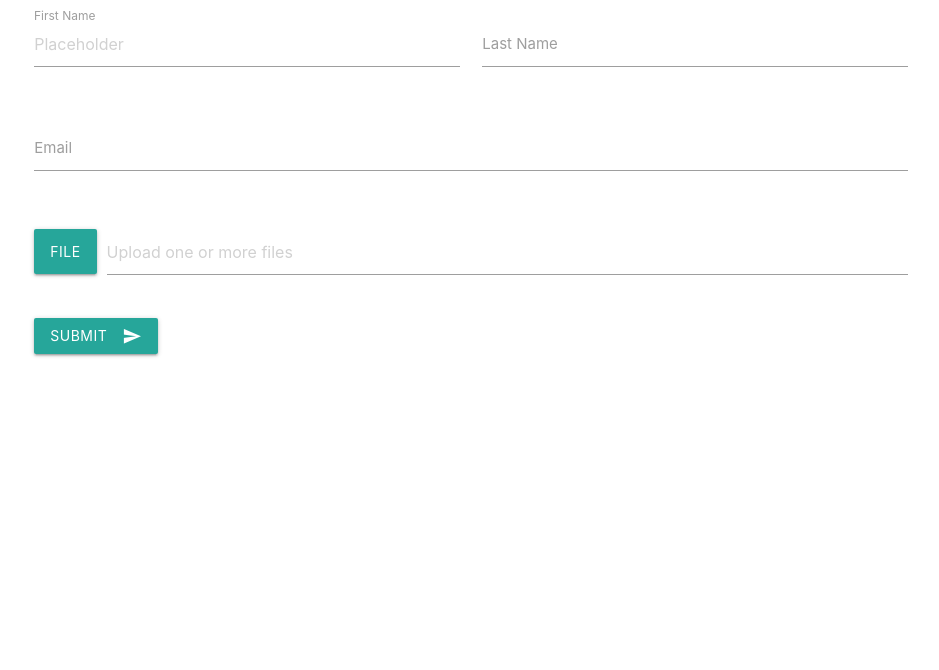
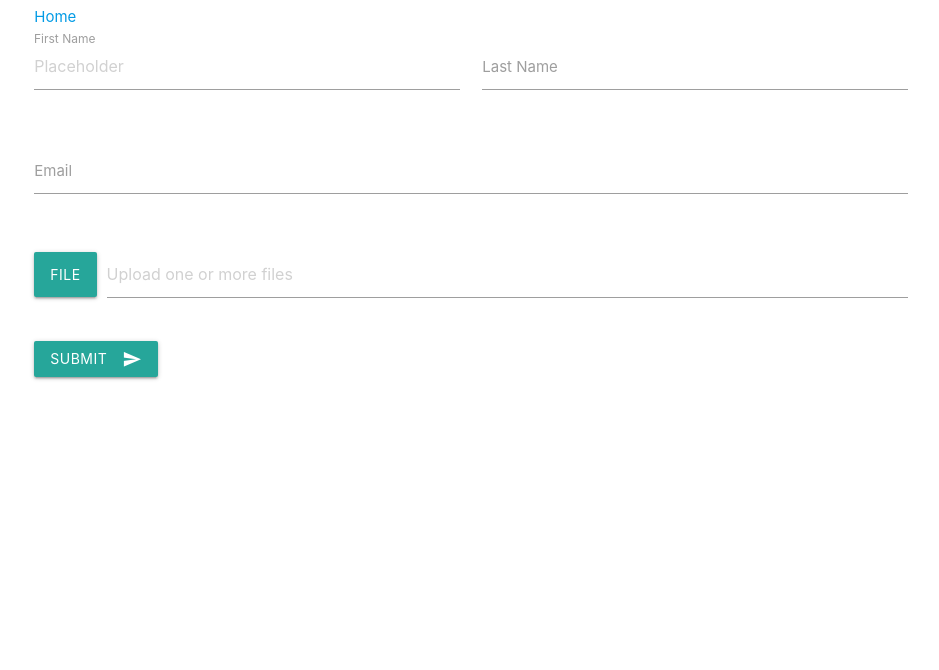
Before and after one commit to jmsherry/file_upload_demo, a website: page public/add-artist.html in a window 1280 px wide. Shown: the part 130-800 px from the top of the page, without its empty margins (169-1108 px from the left). Drawn offline with nearby package versions, Linux system fonts and the light colour scheme.

Commit message:
back button

```diff
--- a/public/add-artist.html
+++ b/public/add-artist.html
@@ -41,6 +41,7 @@
   <div class="row">
     <div class="col s12">
       <h1>Add Artist</h1>
+      <a href="/">Home</a>
     </div>
     <form class="col s12" id="artistForm" name="artistForm" action="/artists" method="post" enctype="multipart/form-data">
       <div class="row">
--- a/server.js
+++ b/server.js
@@ -8,7 +8,7 @@ require('./database');
 require('./routes/')(app)
 
 app.listen(PORT, function(){
-    console.log(`Listening on ${PORT}`);
+    console.log(`Listening on http://localhost:${PORT}`);
 });
 
 module.exports = app;
```
Also changed, not shown: public/add-photos.html (+1 -0 lines).
